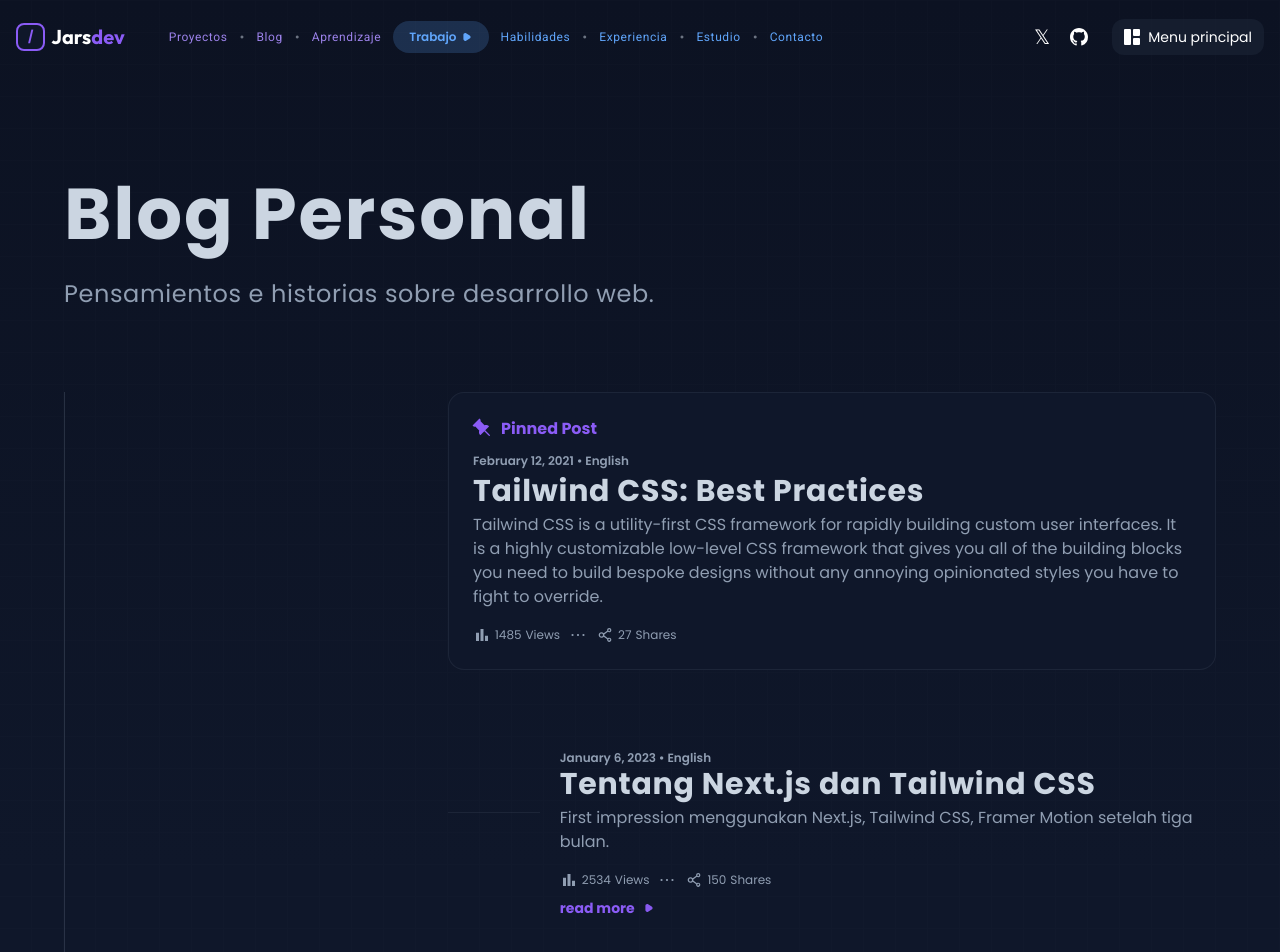
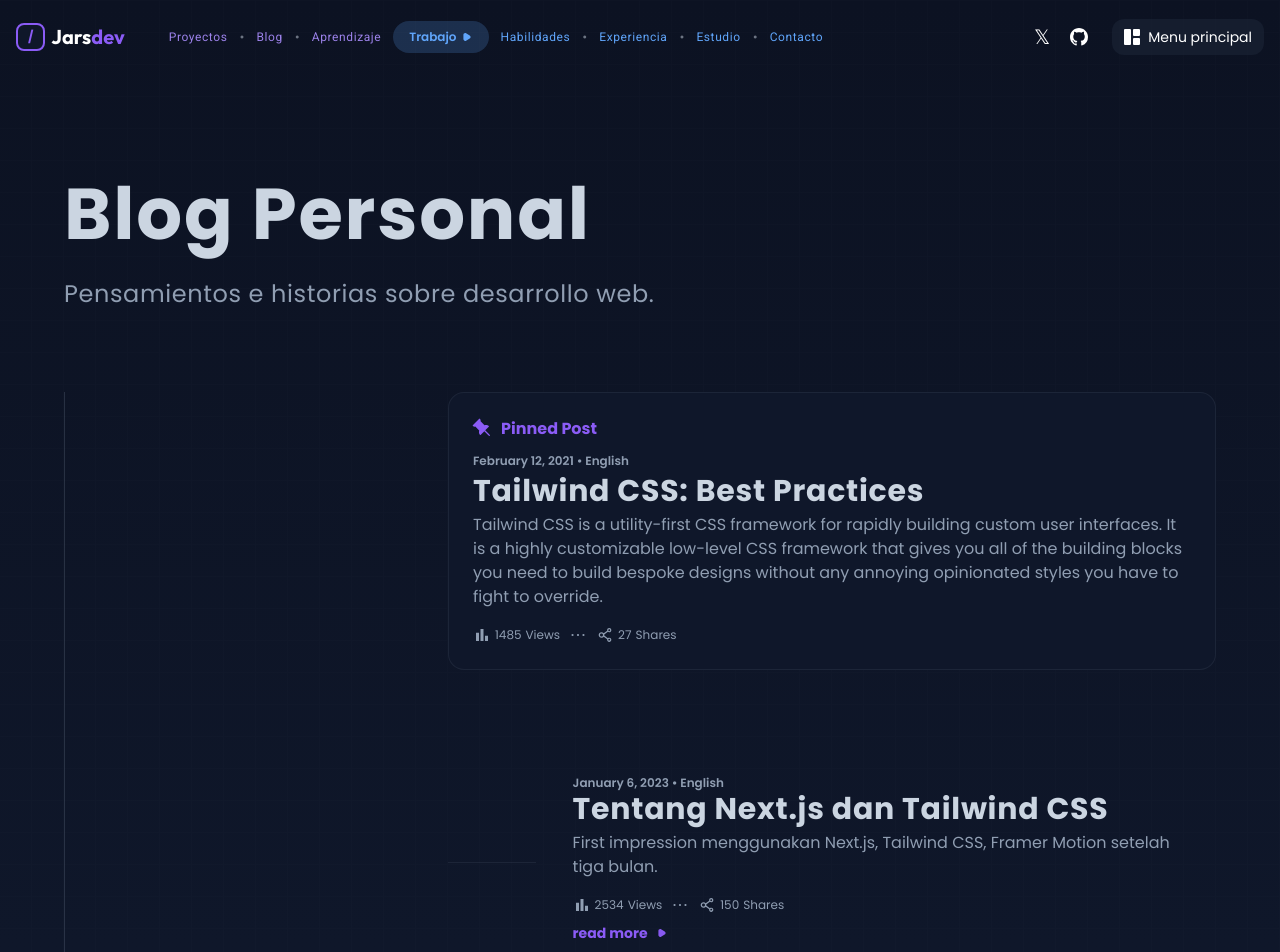
Before and after one commit to ImJars/Development-full-coding, a React (Vite) app: page /blog in a window 1280 px wide. Shown: the top 952 px of the page. Built offline with nearby package versions, Linux system fonts and the light colour scheme.

Commit message:
Update card.jsx

```diff
--- a/src/components/blog/card.jsx
+++ b/src/components/blog/card.jsx
@@ -12,7 +12,7 @@ function Card({ date, title, description, link }) {
                     className='hidden sm:block border-text-general border-opacity-10 -translate-y-line border-b mt-16 w-24'
                 />
                 <div
-                    className='text-start'
+                    className='px-4 py-6 hover:bg-slate-900 hover:scale-[101%] text-start hover:shadow-xl transition-all duration-300 ease-in-out hover:border-text-white-gray border-text-white-gray hover:rounded-2xl rounded-2xl hover:border-opacity-10 border-opacity-0 hover:border border'
                 >
                     <h1
                         className='text-text-general text-xs font-semibold'
```
